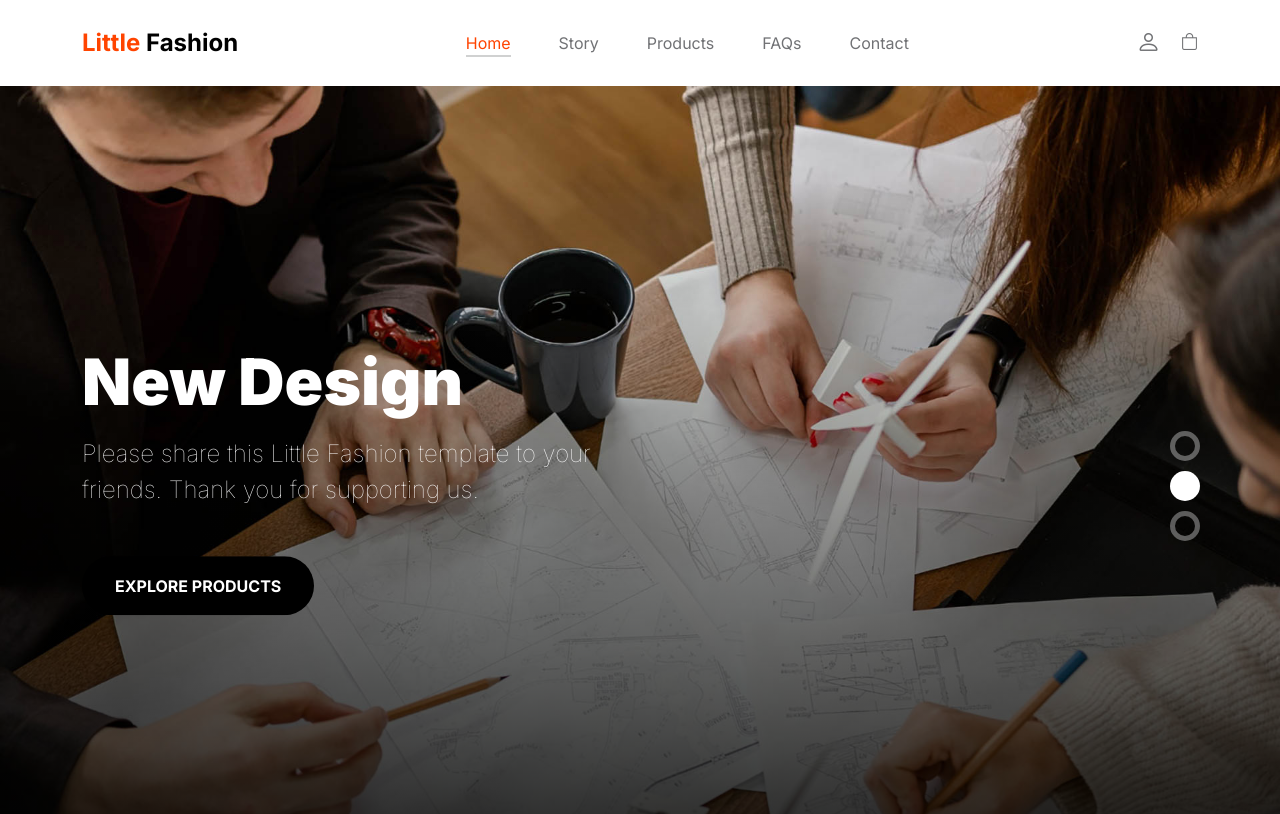
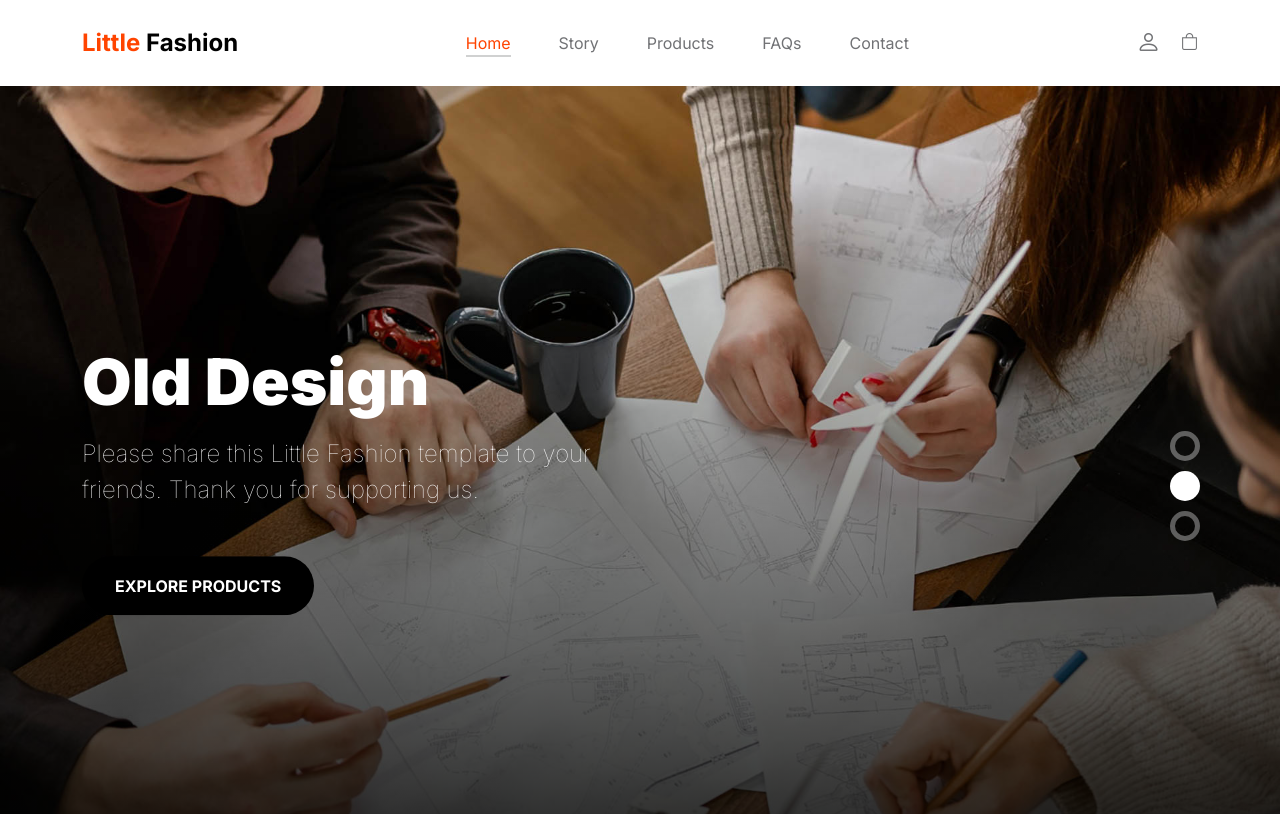
Before and after one commit to ms0695580/html_new, a plain HTML site: page index.html in a window 1280 px wide. Shown: the top 814 px of the page. Drawn offline with Linux system fonts and the light colour scheme.

Commit message:
Update index.html

```diff
--- a/index.html
+++ b/index.html
@@ -115,7 +115,7 @@ https://www.tooplate.com/view/2127-little-fashion
                         <div class="container">
                             <div class="row">
                                 <div class="col-lg-6 col-10">
-                                    <h1 class="slick-title">New Design</h1>
+                                    <h1 class="slick-title">Old Design</h1>
 
                                     <p class="lead text-white mt-lg-3 mb-lg-5">Please share this Little Fashion template to your friends. Thank you for supporting us.</p>
 
```
